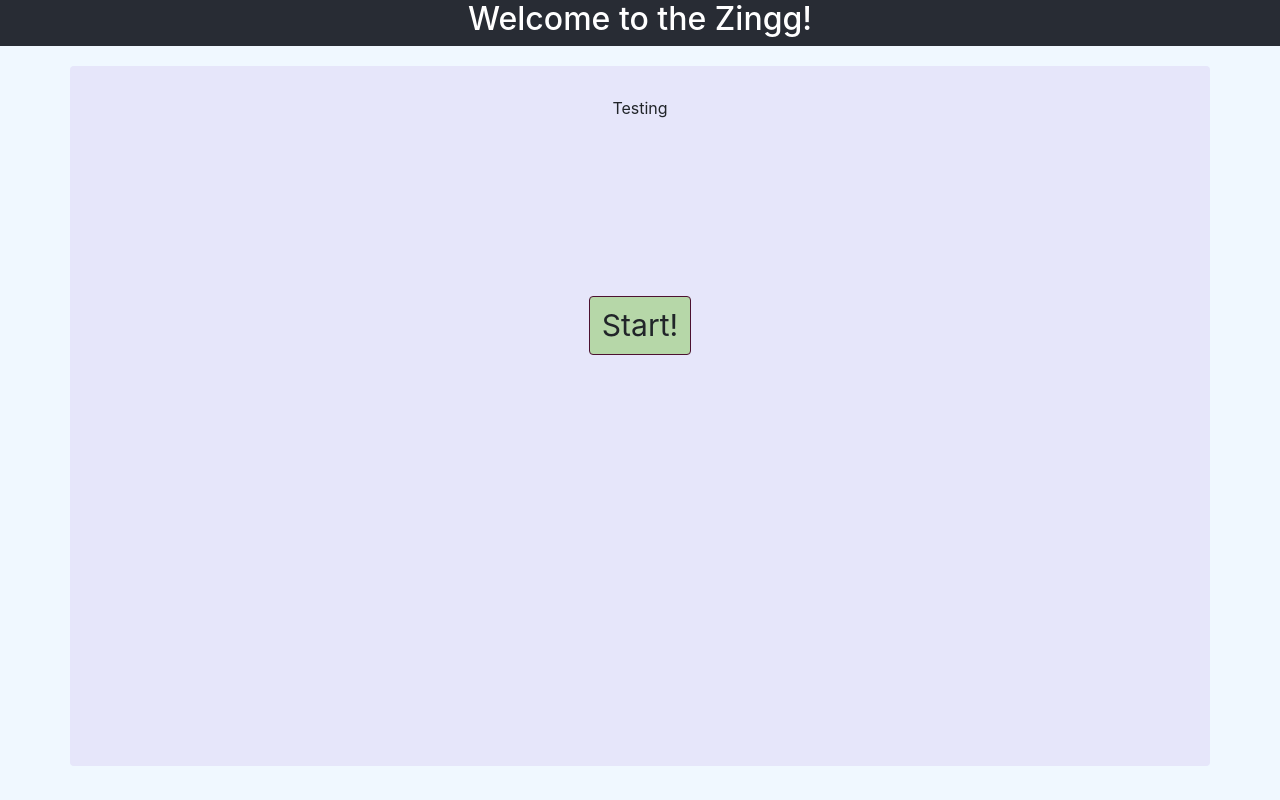
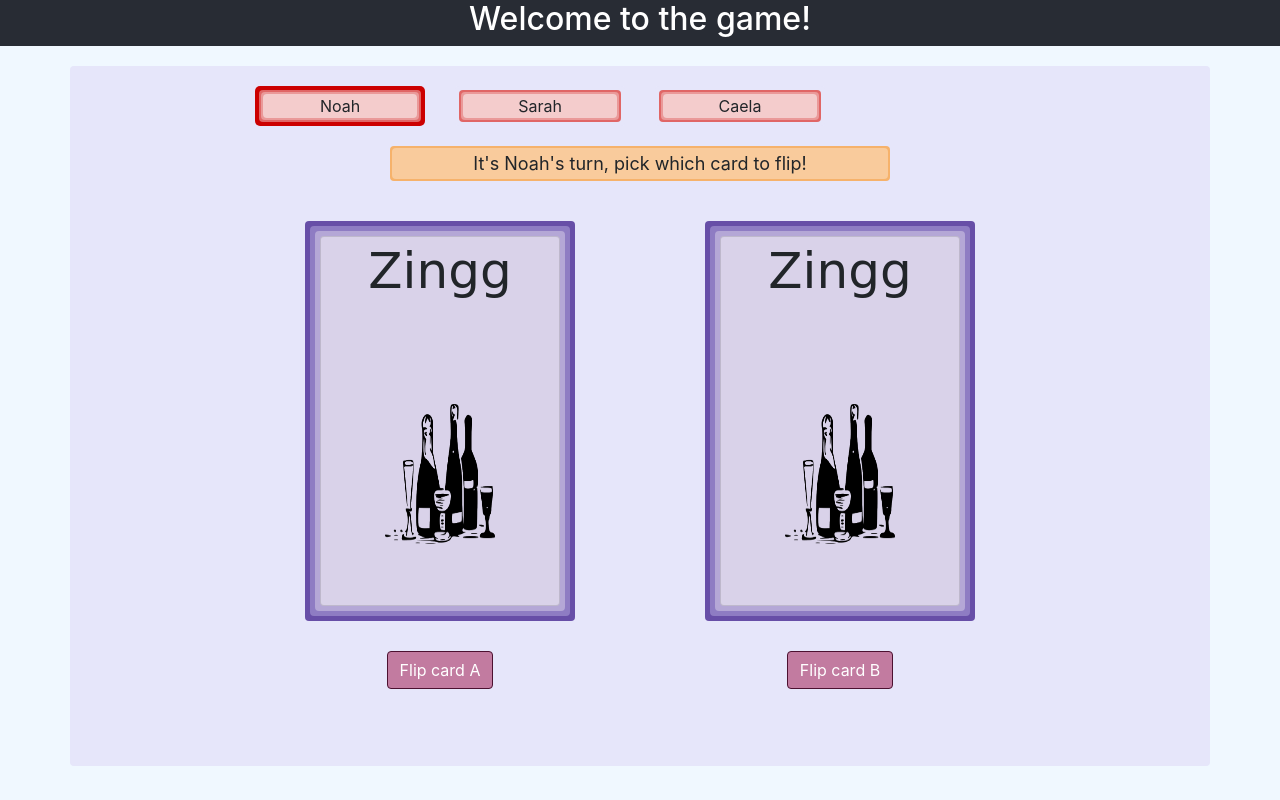
Before and after one commit to ncteisen/zingg, a React (Create React App) app: page / in a window 1280 px wide. Built offline with nearby package versions, Linux system fonts and the light colour scheme.

Commit message:
add a second card

```diff
--- a/src/App.css
+++ b/src/App.css
@@ -76,6 +76,19 @@
   display: inline-block;
 }
 
+#appHeaderContainer {
+  margin-top:20px;
+  padding: 2px;
+  width: 700px;
+}
+
+.app-text {
+  font-size: 15px;
+  text-align: justify;
+  text-justify: inter-word;
+  padding: 10px;
+}
+
 #headerContainer1 {
   margin-top:20px;
   padding: 2px;
@@ -149,21 +162,40 @@
 }
 
 .game-btn {
-  background-color: #a64d79;
+  background-color: #c27ba0;
   border-color: #4c1130;
   margin-top: 140px;
   color: white;
 }
 
 .game-btn:hover {
-  background-color: #741b47;
+  background-color: #a64d79;
   border-color: black;
   color: white;
 }
 
 .game-btn:active {
-  background-color: #c27ba0;
+  background-color: #d5a6bd;
   border-color: #4c1130;
+  color: white;
+}
+
+.next-player-btn {
+  background-color: #f6b26b;
+  margin-top: 170px;
+  color: white;
+  border-color: black;
+}
+
+.next-player-btn:hover {
+  background-color: #f6b26b;
+  border-color: black;
+  color: white;
+}
+
+.next-player-btn:active {
+  background-color: #f9cb9c;
+  border-color: black;
   color: white;
 }
 
--- a/src/App.tsx
+++ b/src/App.tsx
@@ -17,8 +17,22 @@ function Home(Props: HomeProps) {
         <div id="mainContainer" className="game-container-color container rounded">
           <div id="gameBoard" className="container">
             <div className="row">
-              <div className="col app-para">
-              <p>Testing</p>
+              <div className="col">
+                <div id="appHeaderContainer" className="magenta2 container rounded">
+                <div id="headerContainer2" className="magenta1 container rounded">
+                <p className="app-text">
+                  Welcome! This site allows playing Zingg on the web.
+                  It is optimized for using Zoom, Hangouts, or Meet to
+                  video conference and play. One person should load this site
+                  and then present it to everyone else.
+                </p>
+                <p className="app-text">
+                  Lorem ipsem Lorem ipsem Lorem ipsem Lorem ipsem Lorem
+                  ipsem Lorem ipsem Lorem ipsem Lorem ipsem Lorem ipsem
+                  Lorem ipsem Lorem ipsem Lorem ipsem Lorem ipsem
+                </p>
+                </div>
+                </div>
               </div>
             </div>
             <div className="row">
@@ -47,8 +61,9 @@ type AppState = {
 class App extends React.Component<AppProps, AppState> {
     state = {
         value: '',
-        names: new Array<string>(),
-        state: AppStateEnum.HOME
+        // names: new Array<string>(),
+        names: ["Noah", "Sarah", "Caela"],
+        state: AppStateEnum.GAME
     }
 
   handleSubmit = (event: React.FormEvent<HTMLFormElement>) => {
--- a/src/Game.tsx
+++ b/src/Game.tsx
@@ -3,6 +3,12 @@ import React from 'react';
 import CardDataList from "./CardDataList";
 import Card, { CardType, CardData, BackOfCard } from "./Card";
 import Player, { PlaceholderPlayer, PlayerData } from "./Player";
+
+enum CardPosition {
+  UNSET,
+  LEFT,
+  RIGHT,
+}
 
 enum DeckState {
   START,
@@ -19,6 +25,7 @@ type GameState = {
   deckState: DeckState;
   players: PlayerData[];
   player_idx: number;
+  pos: CardPosition;
 };
 class Game extends React.Component<GameProps, GameState> {
   constructor(props: GameProps){
@@ -33,6 +40,7 @@ class Game extends React.Component<GameProps, GameState> {
       deckState: DeckState.START,
       players: players,
       player_idx: 0,
+      pos: CardPosition.UNSET,
     }
   }
 
@@ -45,7 +53,7 @@ class Game extends React.Component<GameProps, GameState> {
     }
   }
 
-  renderCard() {
+  renderCard(pos: CardPosition) {
     switch (this.state.deckState) {
       case DeckState.START:
         return <BackOfCard />
@@ -56,7 +64,11 @@ class Game extends React.Component<GameProps, GameState> {
         break;
 
       case DeckState.FRONT:
-        return <Card data={this.state.deck[this.state.deck_idx]} />
+        if (pos == this.state.pos) {
+          return <Card data={this.state.deck[this.state.deck_idx]} />
+        } else {
+          return <BackOfCard />
+        }
         break;
 
       default:
@@ -65,7 +77,7 @@ class Game extends React.Component<GameProps, GameState> {
     }
   }
 
-  handleButtonClick = () => {
+  handleButtonClick = (pos: CardPosition) => {
     switch (this.state.deckState) {
       case DeckState.START:
         this.setState({deckState: DeckState.FRONT})
@@ -86,6 +98,10 @@ class Game extends React.Component<GameProps, GameState> {
       default:
         break;
     }
+
+    this.setState({
+      pos: pos
+    })
   }
 
   buttonText() {
@@ -149,7 +165,7 @@ class Game extends React.Component<GameProps, GameState> {
               <div className="col">
                 <div id="headerContainer1" className="orange3 container rounded">
                 <div id="headerContainer2" className="orange2 container rounded">
-                  It's {current_player.name}'s Turn!
+                  It's {current_player.name}'s turn, pick which card to flip!
                 </div>
                 </div>
               </div>
@@ -157,9 +173,29 @@ class Game extends React.Component<GameProps, GameState> {
             <div className="row">
               <div className="col">
         				<div id="cardContainer" className="container">
-                  {this.renderCard()}
+                  {this.renderCard(CardPosition.LEFT)}
         				</div>
-                <a onClick={this.handleButtonClick} className="btn game-btn">{this.buttonText()}</a>
+                {this.state.deckState != DeckState.FRONT &&
+                  <a onClick={() => this.handleButtonClick(CardPosition.LEFT)}
+                     className="btn game-btn">Flip card A</a>
+                }
+              </div>
+              <div className="col">
+                <div id="cardContainer" className="container">
+                  {this.renderCard(CardPosition.RIGHT)}
+                </div>
+                {this.state.deckState != DeckState.FRONT &&
+                  <a onClick={() => this.handleButtonClick(CardPosition.RIGHT)}
+                     className="btn game-btn">Flip card B</a>
+                }
+              </div>
+            </div>
+            <div className="row">
+              <div className="col">
+                {this.state.deckState == DeckState.FRONT &&
+                  <a onClick={() => this.handleButtonClick(CardPosition.UNSET)}
+                     className="btn next-player-btn">Next Player</a>
+                }
               </div>
             </div>
           </div>
```
